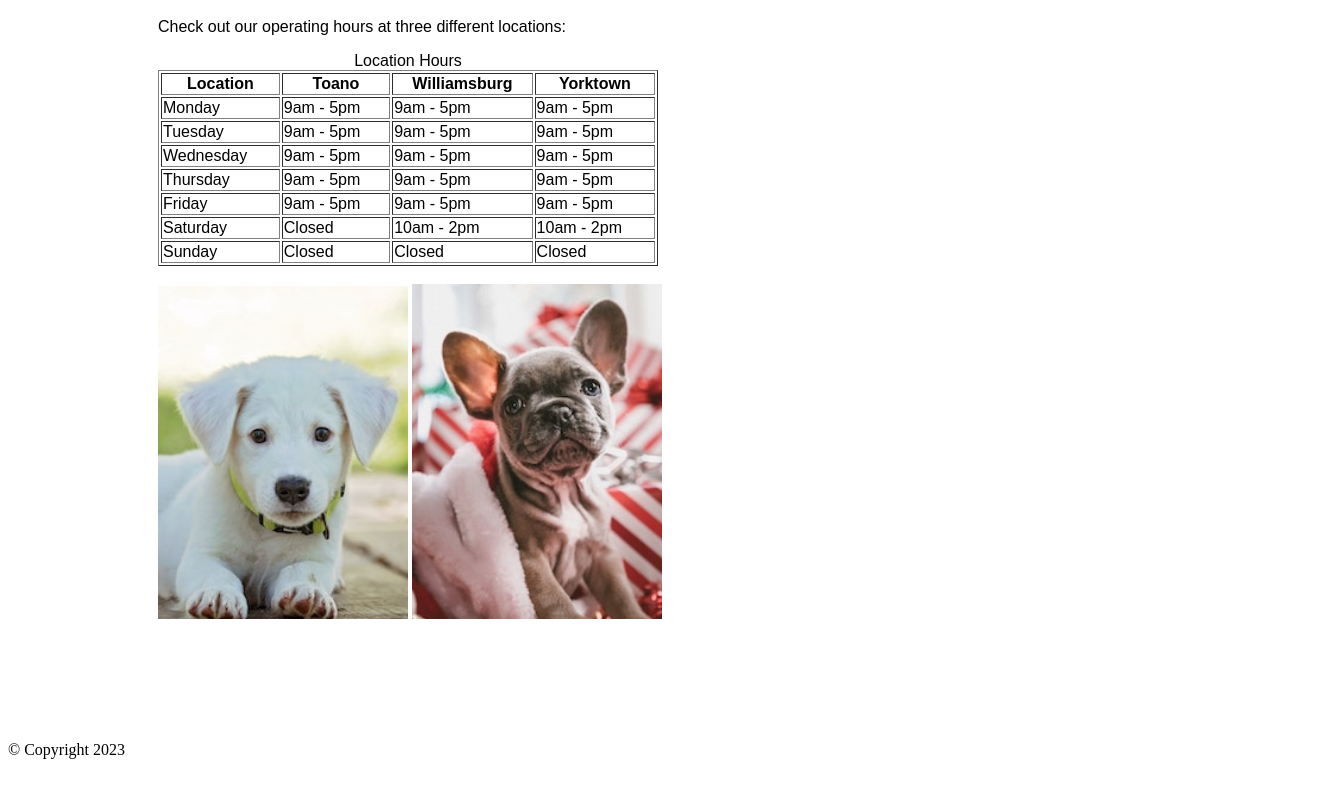
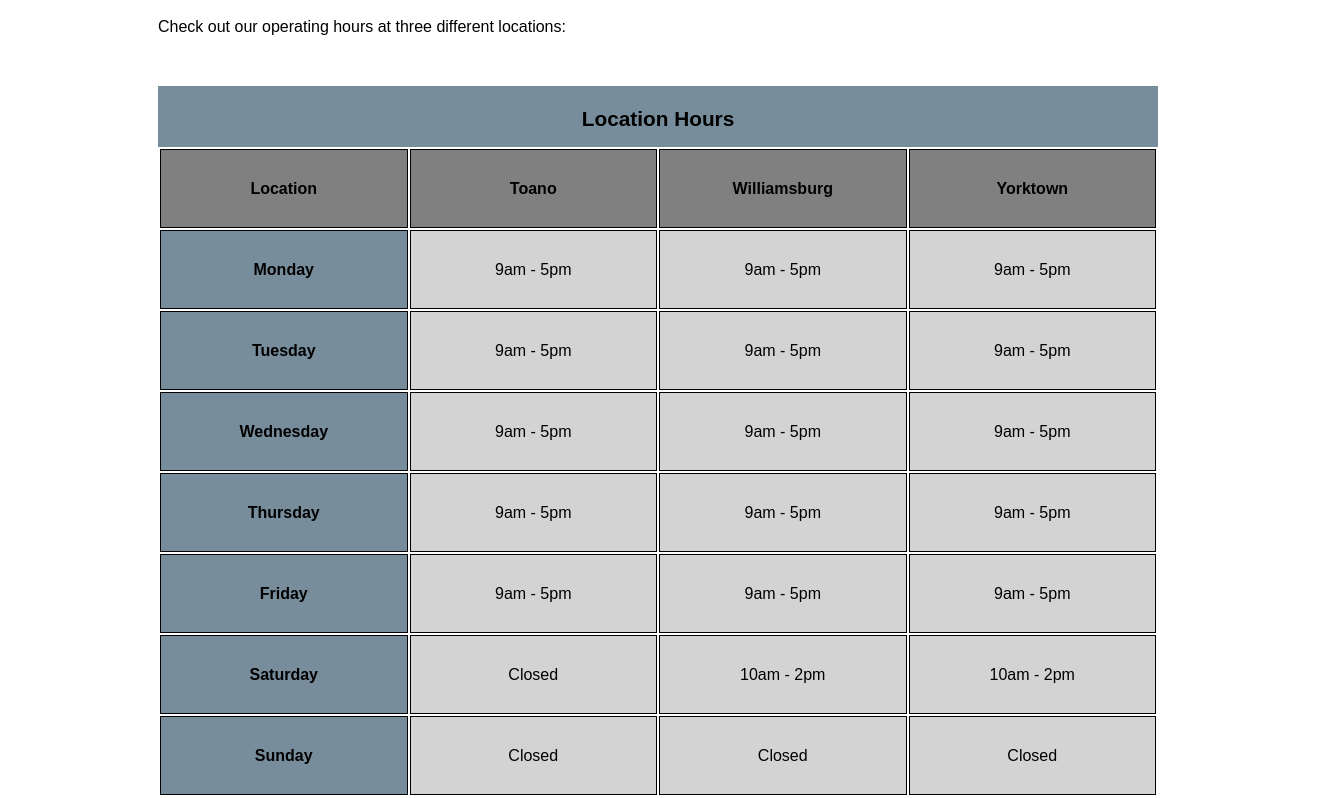
Before and after one commit to RS-236/m1-assignment, a plain HTML site: page hours.html in a window 1280 px wide. Shown: the part 382-1180 px from the top of the page, 1322 px wide, since content can reach past the window. Before the commit the page ends 1149 px from the top, so only its background shows below. Drawn offline with Linux system fonts and the light colour scheme.

Commit message:
update table style css

```diff
--- a/hours.html
+++ b/hours.html
@@ -26,7 +26,7 @@
                 <p>Check out our operating hours at three different locations:</p>
 
             <!-- Start of table -->
-            <table border="1" width="500">
+            <table>
                 <caption>Location Hours</caption>
                 <thead>
                     <tr>
@@ -84,10 +84,7 @@
                 </tfooter>
             </table>
             <!-- End of table -->
-            <br>
-            <img src="images/Puppy-2.jpg" alt="Puppy-2" width="250">
-            <img src="images/Puppy-3.jpg" alt="Puppy-3" width="250">
-            <br><br>
+
             </main>
             <!-- End of Main Content -->
 
--- a/styles.css
+++ b/styles.css
@@ -45,3 +45,42 @@ main {
 main hi {
     color:rgb(6, 1, 83)
 }
+
+/* Table */
+table {
+    width: 1000px;
+    margin: 50px 0 0 0;
+}
+caption {
+    background:rgb(120, 141, 155);
+    height: 40px;
+    color: black;
+    font-size: 1.3em;
+    font-weight: bold;
+    padding-top: 1em;
+}
+thead {
+    background: grey;
+}
+tbody {
+    background: lightgrey;
+    text-align: center;
+}
+th, td {
+    width: 225px;
+    height: 75px;
+    vertical-align: middle;
+    border: solid 1px black;
+}
+td:first-child {
+    font-weight: bold;
+    background:rgb(120, 141, 155);
+}
+
+/* footer */
+footer {
+    width: 100%;
+    height: 50px;
+    padding: 25px;
+    background-color:rgb(179, 224, 255);
+}
```
